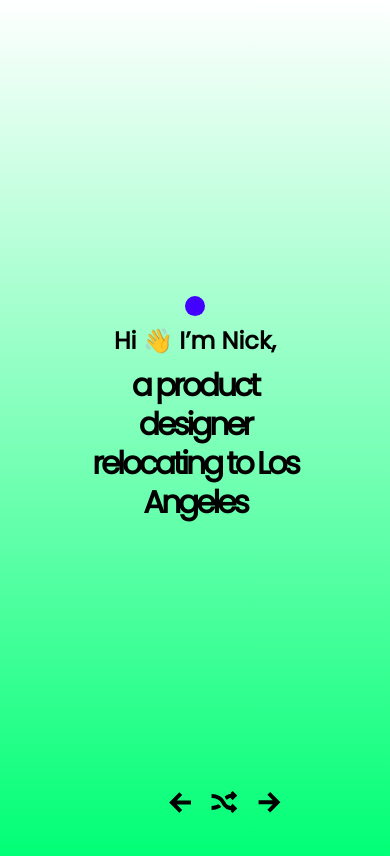
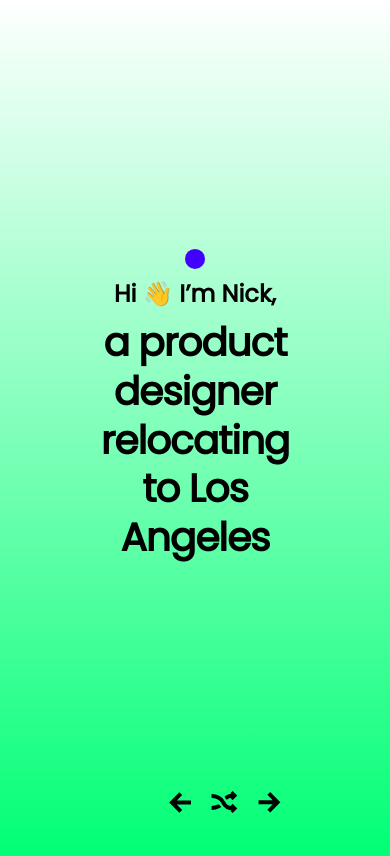
Before and after one commit to nbable0/hi-there, a plain HTML site: page index.html in a window 390 px wide. Drawn offline with Linux system fonts and the light colour scheme.

Commit message:
updated css

```diff
--- a/style.css
+++ b/style.css
@@ -71,3 +71,10 @@
       margin: 0 10px 0 10px;
       cursor: pointer;
   }
+
+  @media screen and (max-width: 600px) {
+    h2 {
+        font-size: 10vmin;
+        letter-spacing: -1px;
+    }
+  }
```
